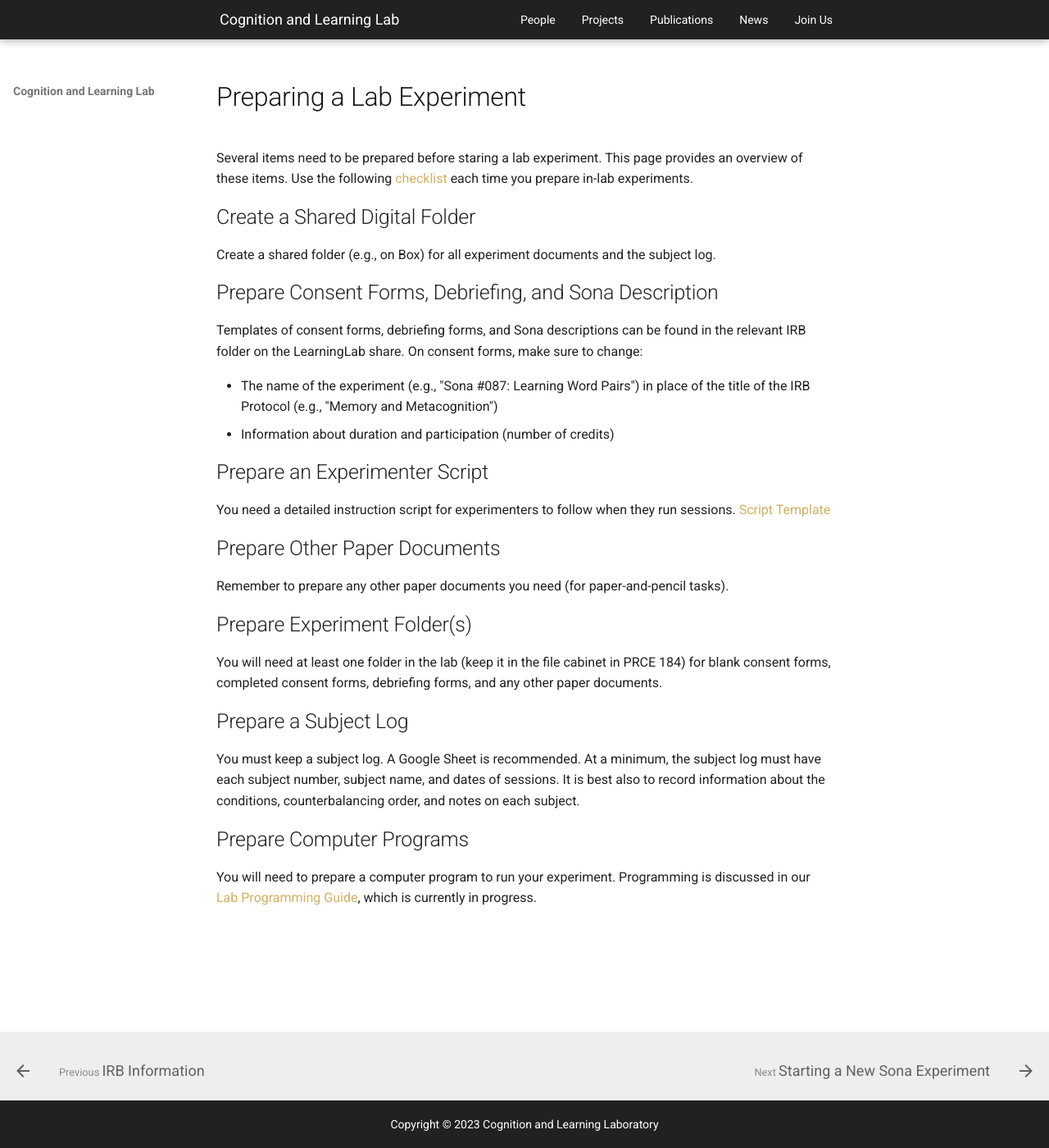
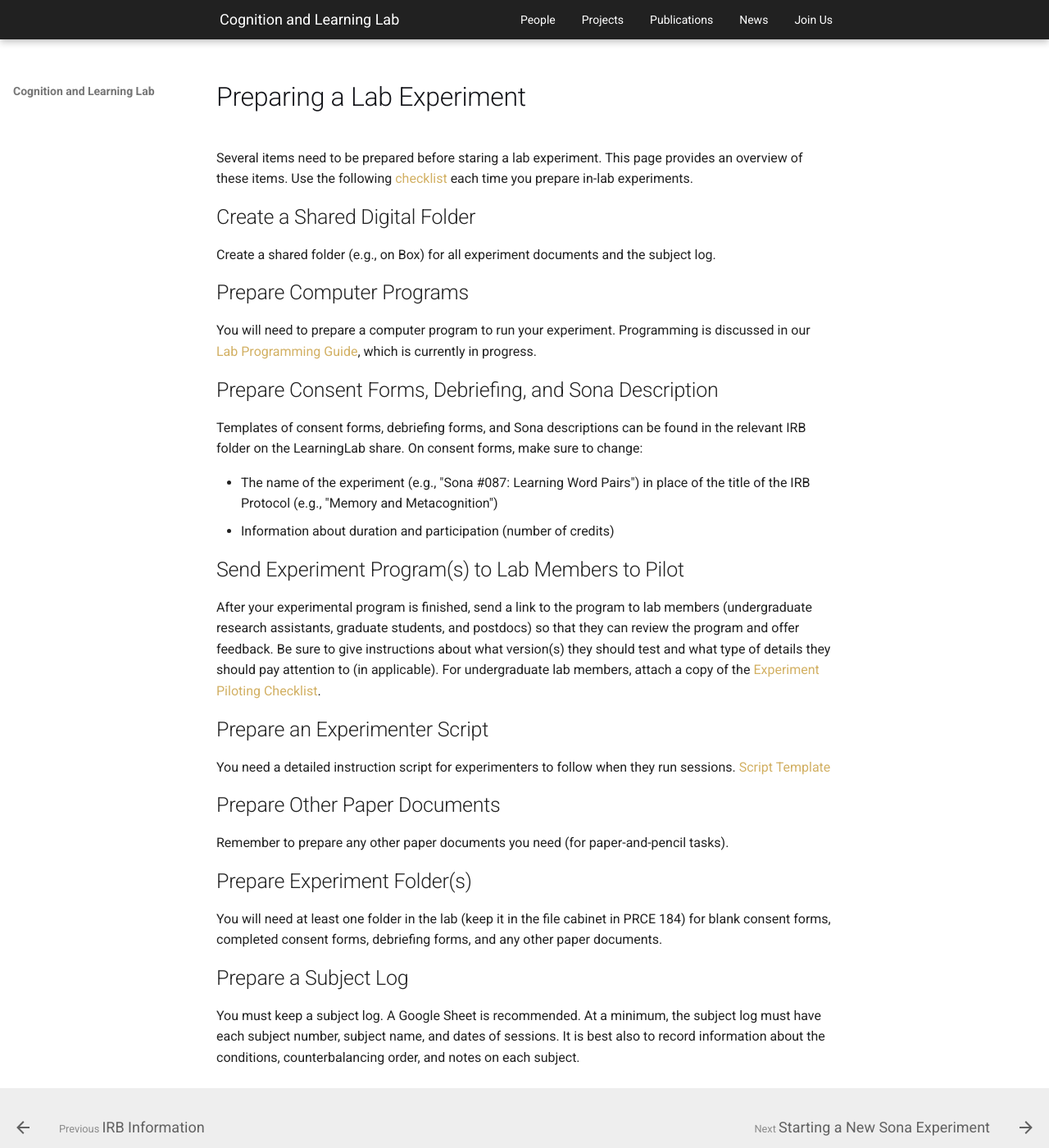
Before and after one commit to shivanya-chandra/pcllab.github.io, an MkDocs documentation site: the page built from docs/handbook/lab-experiments/preparing-lab-experiment.md, in a window 1280 px wide and 1400 px high. Shown: the whole window at 82% size. Built offline with MkDocs 1.6.1 and Material for MkDocs 9.7.7, drawn with Linux system fonts in a browser that asks for light colours; comment, search, counter and statistics services are not loaded.

Commit message:
add checklists

```diff
--- a/docs/handbook/lab-experiments/preparing-lab-experiment.md
+++ b/docs/handbook/lab-experiments/preparing-lab-experiment.md
@@ -11,12 +11,20 @@ Several items need to be prepared before staring a lab experiment. This page pro
 
 Create a shared folder (e.g., on Box) for all experiment documents and the subject log.
 
+## Prepare Computer Programs
+
+You will need to prepare a computer program to run your experiment. Programming is discussed in our [Lab Programming Guide](../programming-guide/programs.md), which is currently in progress.
+
 ## Prepare Consent Forms, Debriefing, and Sona Description
 
 Templates of consent forms, debriefing forms, and Sona descriptions can be found in the relevant IRB folder on the LearningLab share. On consent forms, make sure to change:
 
 - The name of the experiment (e.g., "Sona #087: Learning Word Pairs") in place of the title of the IRB Protocol (e.g., "Memory and Metacognition")
 - Information about duration and participation (number of credits)
+
+## Send Experiment Program(s) to Lab Members to Pilot
+
+After your experimental program is finished, send a link to the program to lab members (undergraduate research assistants, graduate students, and postdocs) so that they can review the program and offer feedback. Be sure to give instructions about what version(s) they should test and what type of details they should pay attention to (in applicable). For undergraduate lab members, attach a copy of the [Experiment Piloting Checklist](../../downloads/checklist_PilotingExperiments.pdf).
 
 ## Prepare an Experimenter Script
 
```
Also changed, not shown: other parts of docs/handbook/lab-experiments/preparing-lab-experiment.md (+0 -4 lines), 2 other files.
